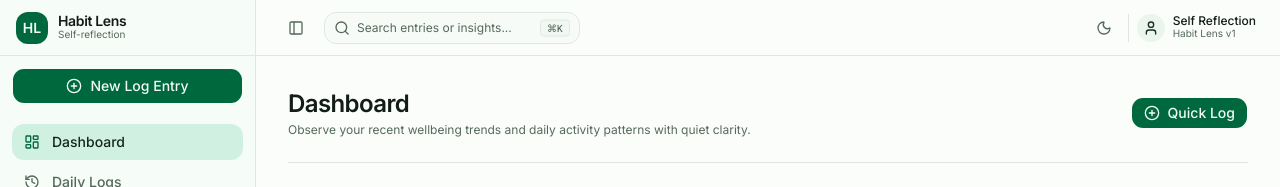
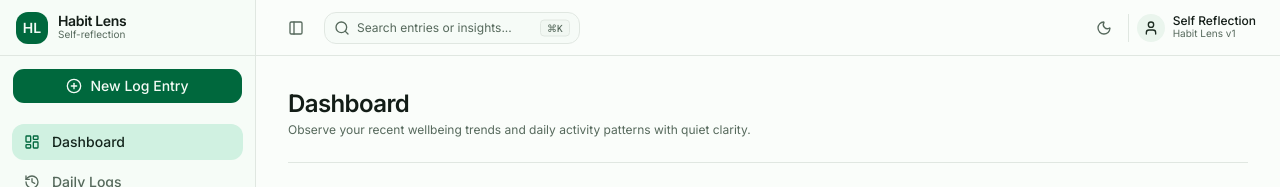
Before and after one commit to rakibhossainraju/habit-lens, a Next.js app: page /dashboard in a window 1280 px wide. Shown: the top 187 px of the page. Built offline with nearby package versions, Linux system fonts and the light colour scheme; no server answers; the database is empty.

Commit message:
feat: remove unused PlusCircle icon and clean up PageHeader component

```diff
--- a/src/app/dashboard/page.tsx
+++ b/src/app/dashboard/page.tsx
@@ -2,7 +2,7 @@
 
 import React, { useEffect, useState } from "react";
 import Link from "next/link";
-import { PlusCircle, Moon, Sun, SunMedium, Sunset, Sparkles, ArrowRight } from "lucide-react";
+import { Moon, Sun, SunMedium, Sunset, Sparkles, ArrowRight } from "lucide-react";
 import { PageHeader } from "@/components/page-header";
 import { MetricCard } from "@/components/metric-card";
 import { InsightCard } from "@/components/insight-card";
@@ -36,14 +36,7 @@ export default function DashboardPage() {
       <PageHeader
         title="Dashboard"
         description="Observe your recent wellbeing trends and daily activity patterns with quiet clarity."
-      >
-        <Link href="/logs/new">
-          <Button variant="default" size="sm" className="gap-2">
-            <PlusCircle className="size-4" />
-            <span>Quick Log</span>
-          </Button>
-        </Link>
-      </PageHeader>
+      />
 
       {/* Today's Status Banner */}
       <Card className="bg-secondary/40 border-border">
```
